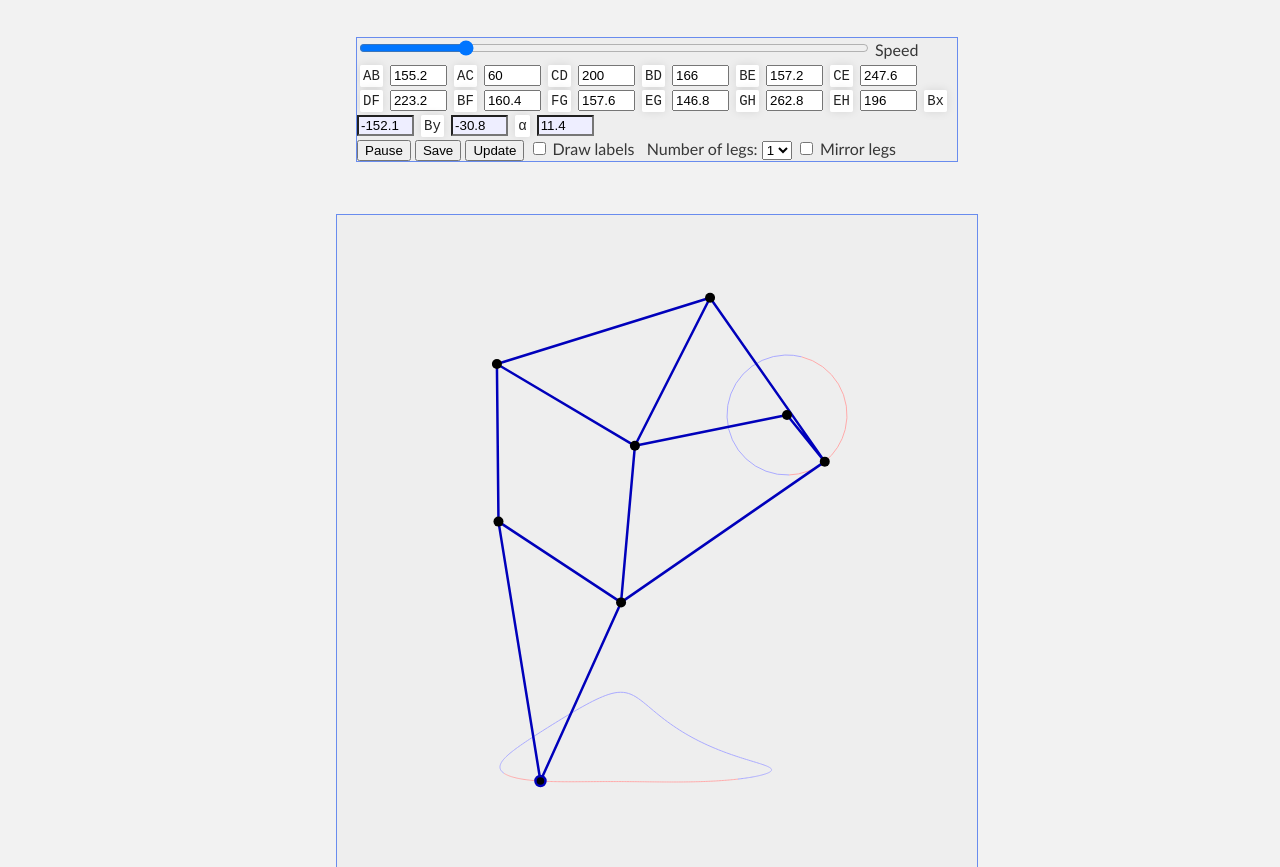
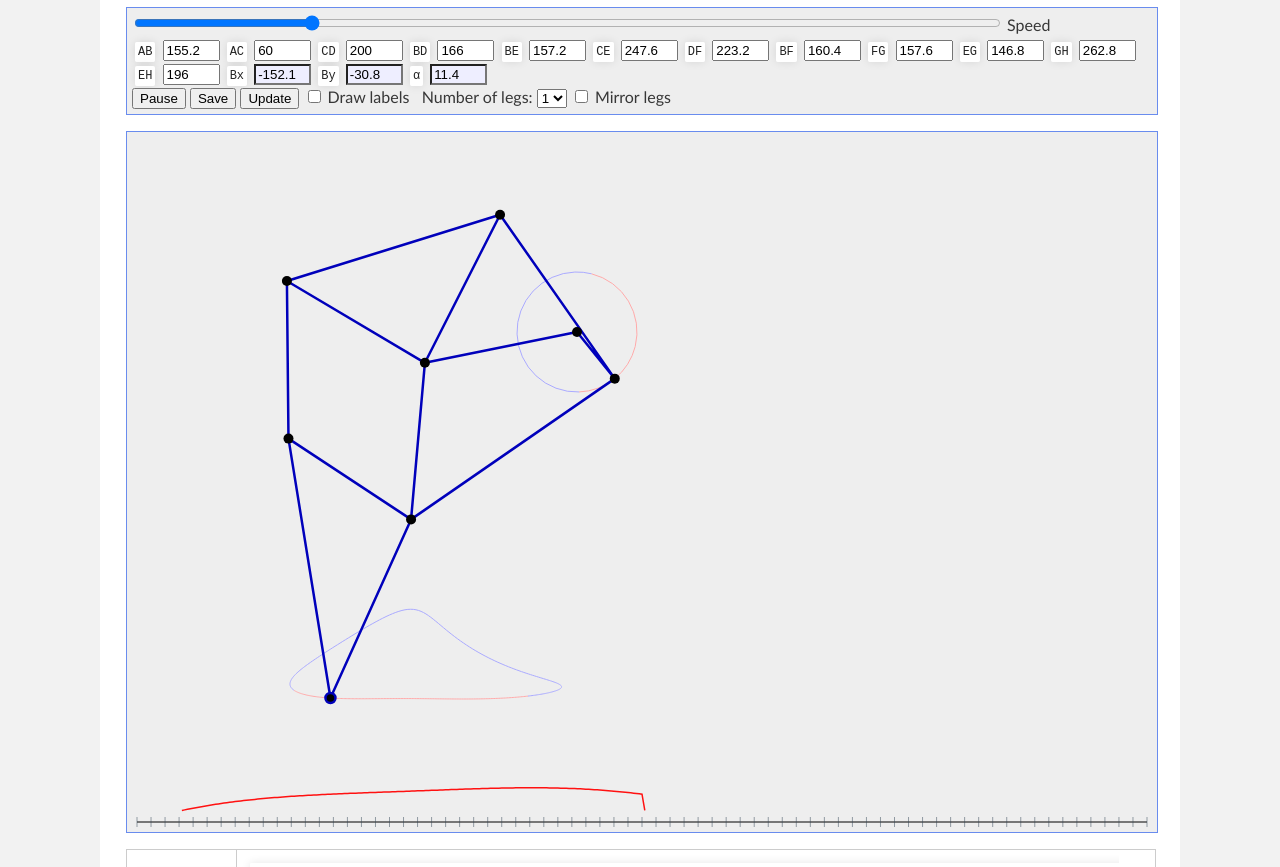
Before and after one commit to fablab-ka/strandbeest-simulator, a plain HTML site: page index.html in a window 1280 px wide. Shown: the part 287-1154 px from the top of the page. Drawn offline with Linux system fonts and the light colour scheme.

Commit message:
added pages design

```diff
--- a/index.html
+++ b/index.html
@@ -36,8 +36,8 @@
             <section id="main_content" class="inner">
 
                 <h1 style="position: relative; left: 0; width:900px"> Theo Jansen’s Strandbeest</h1>
-                <form onsubmit="return false" action="strandbeest.html">
-                    <div class="display box" style="width:900px; overflow-x:scroll">
+                <form id="control_form" onsubmit="return false" action="strandbeest.html">
+                    <div class="display box">
                         <label>
                             <input type="range" name="speed" id="speed" min="0" max="100" value="20" style="width:85%"> Speed
                         </label><br/>
@@ -123,11 +123,11 @@
 
                 </form>
                 <div class="display box" id="canvasbox"
-                     style="height:700px; width:900px; position: relative; left: 0; top: 0; z-index: 0">
+                     style="height:700px; width:1030px; position: relative; left: 0; top: 0; z-index: 0">
                     <canvas id="analysis" style="position: absolute; left: 0; top: 0; z-index: 20;"></canvas>
                     <canvas id="strandbeest" style="position: absolute; left: 0; top: 0; z-index: 50;"></canvas>
                 </div>
-                <table id="log" class="ruled striped" style="margin:1em; width:900px; position: relative; left: 0; top: 0;   ">
+                <table id="log" class="ruled striped" style="margin:1em; width:1030px; position: relative; left: 0; top: 0;   ">
                 </table>
             </section>
         </div>
--- a/stylesheets/plain.css
+++ b/stylesheets/plain.css
@@ -3,6 +3,31 @@ html {
     background-color: white;
     font-family: Optima, Verdana, sans-serif;
     font-size: 16px;
+}
+
+#main_content {
+    background-color: white;
+    max-width: 1060px;
+}
+
+#control_form {
+}
+#control_form > div {
+    padding: 5px;
+    width: 1020px;
+    overflow-x: scroll;
+}
+#control_form code {
+    font-size: 12px;
+}
+
+#canvasbox {
+    height:700px;
+    width: 1030px;
+    position: relative;
+    left: 0;
+    top: 0;
+    z-index: 0;
 }
 
 code, kbd, pre, samp, tt, .script {
@@ -69,6 +94,7 @@ body.article a:hover {
 table.ruled, table.ruled td, table.ruled th {
     border: 1px solid #ccc;
     border-collapse: collapse;
+    vertical-align: inherit;
 }
 
 table.striped tbody tr:nth-child(2n+1) {
--- a/stylesheets/stylesheet.css
+++ b/stylesheets/stylesheet.css
@@ -251,11 +251,6 @@ td {
   border: 1px solid #373737;
  }
 
-form {
-  background: #f2f2f2;
-  padding: 20px;
-}
-
 /*******************************************************************************
 Full-Width Styles
 *******************************************************************************/
```
